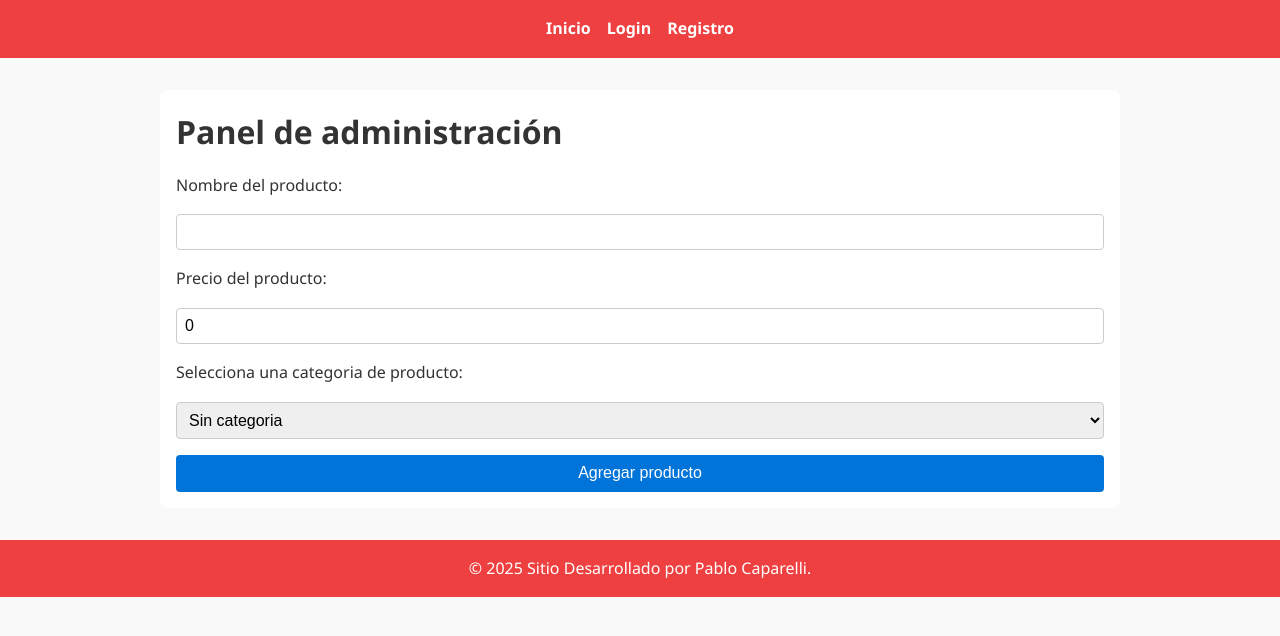
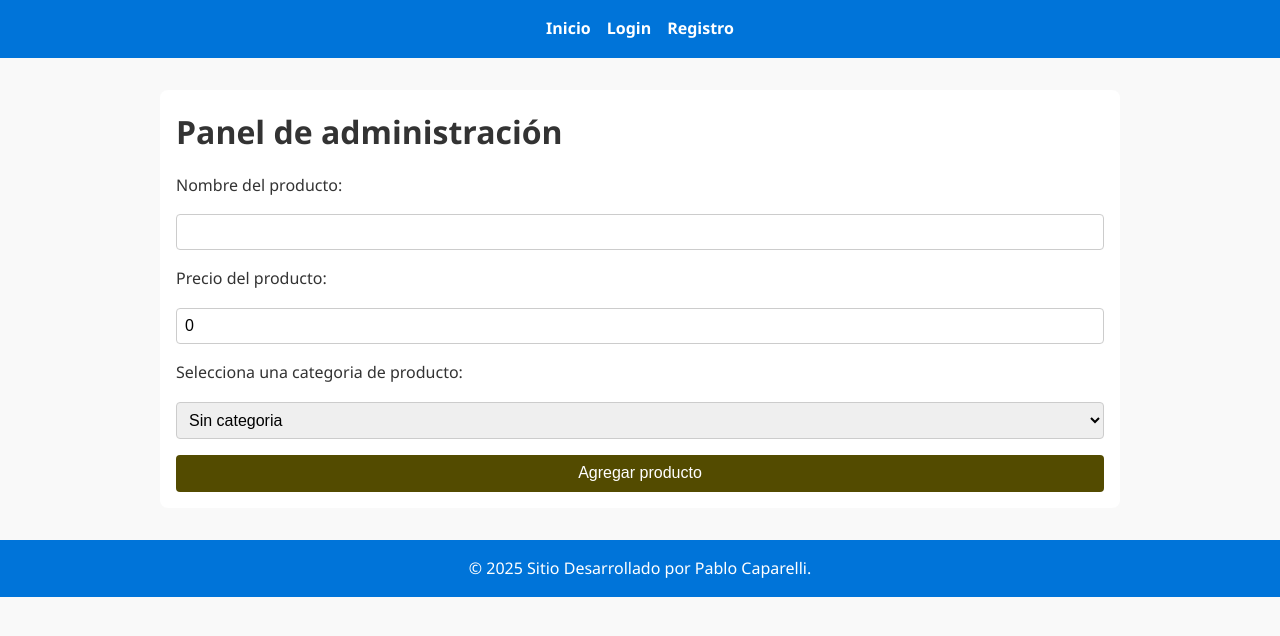
Before and after one commit to Pablo-Caparelli/TP3-Final-Backend, a React (Vite) app in the folder frontend/: page /dashboard in a window 1280 px wide. Shown: the top 636 px of the page. Built offline with nearby package versions, Linux system fonts and the light colour scheme.

Commit message:
incorporación de clase agregar en dashboard y cambios de colores en estilos

```diff
--- a/frontend/src/index.css
+++ b/frontend/src/index.css
@@ -15,7 +15,7 @@ body {
 /* Layout general */
 header,
 footer {
-  background-color: #ee4040;
+  background-color: #0074d9;
   color: #fff;
   padding: 1rem;
   text-align: center;
@@ -73,15 +73,23 @@ select {
 button {
   padding: 0.6rem 1rem;
   font-size: 1rem;
-  background-color: #0074d9;
+  background-color: #f10505;
   color: white;
   border: none;
   border-radius: 4px;
   cursor: pointer;
 }
 
+.agregar {
+  background-color: rgb(83, 75, 0);
+}
+
+.agregar:hover {
+  background-color: rgb(126, 115, 20);
+}
+
 button:hover {
-  background-color: #005fa3;
+  background-color: #ca5757;
 }
 
 button[type="button"] {
@@ -159,3 +167,7 @@ section p {
   margin-left: 15px;
   background-color: green;
 }
+
+.search-button:hover {
+  background-color: rgb(83, 202, 83);
+}
--- a/frontend/src/views/Dashboard.jsx
+++ b/frontend/src/views/Dashboard.jsx
@@ -63,7 +63,7 @@ const Dashboard = () => {
           <option value="almacen">Almacen</option>
           <option value="limpieza">Limpieza</option>
         </select>
-        <button>Agregar producto</button>
+        <button className="agregar">Agregar producto</button>
         {error && <p style={{ color: "red" }}>{error}</p>}
         {message && <p style={{ color: "green" }}>{message}</p>}
       </form>
```
